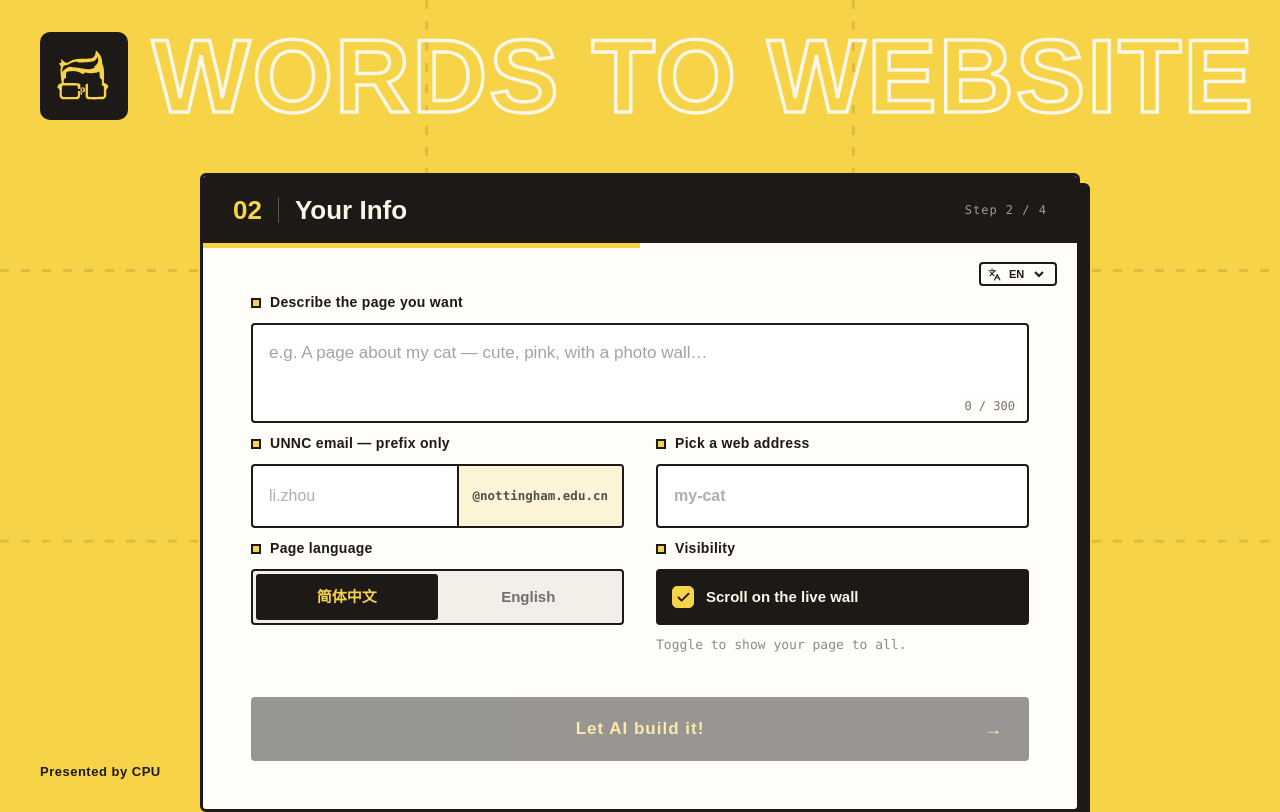
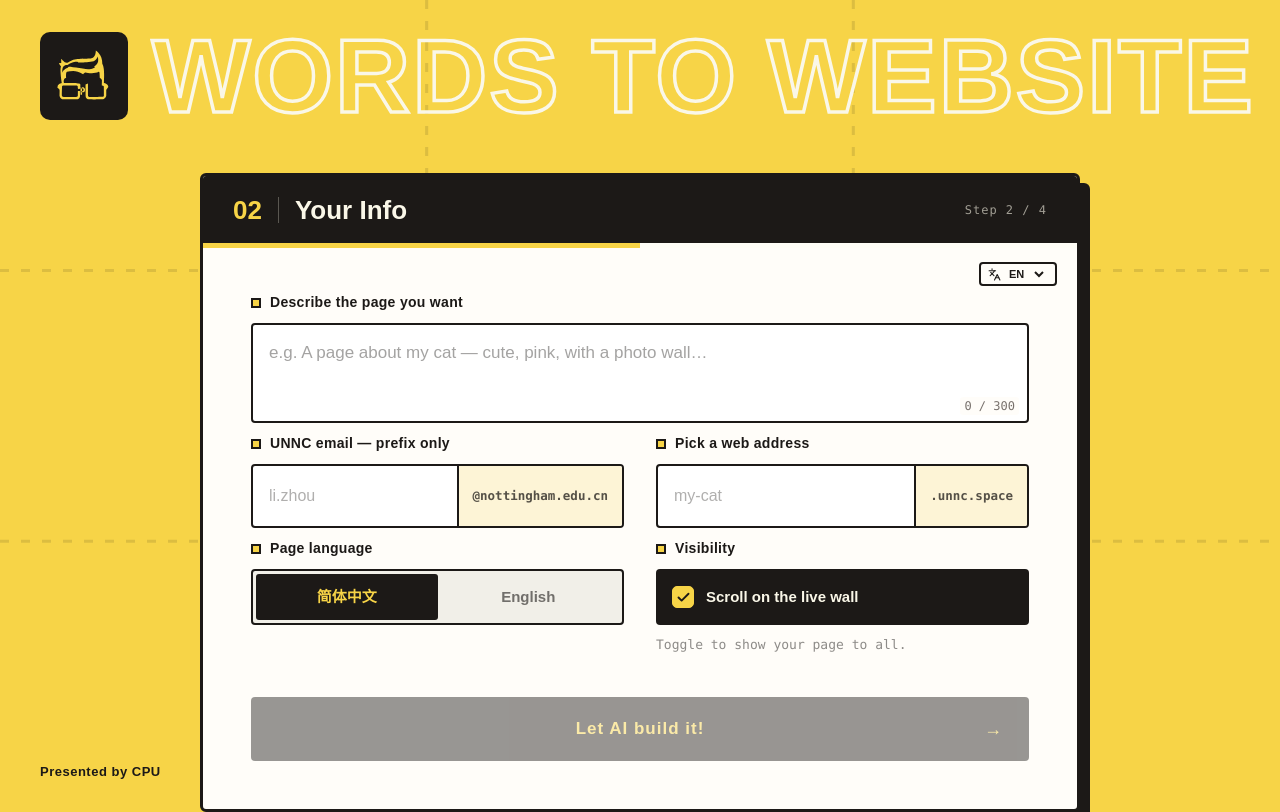
Before and after one commit to Ackii-Lo/Words2Site, a Vue app in the folder apps/web/: page /start in a window 1280 px wide. Both pictures are taken after a click on the button "Start". Built offline with nearby package versions, Linux system fonts and the light colour scheme; no server answers.

Commit message:
refactor(web): drop url preview line, suffix in input

```diff
--- a/apps/web/src/components/home/FormStep.vue
+++ b/apps/web/src/components/home/FormStep.vue
@@ -120,19 +120,18 @@ function submit() {
     </div>
     <div class="fgroup">
       <div class="flabel">{{ t("form.domainLabel") }}</div>
+      <div class="email-group">
         <input
           v-model="domainLabel"
-        class="field-input"
+          class="email-input"
           type="text"
           autocapitalize="off"
           autocorrect="off"
           spellcheck="false"
           placeholder="my-cat"
         />
-      <p v-if="domainLabel" class="hint">
-        {{ t("form.urlPrefix") }}<mark>{{ domainLabel }}</mark
-        >{{ domainSuffix }}/
-      </p>
+        <span class="email-addon">{{ domainSuffix }}</span>
+      </div>
       <p
         v-if="domainStatus !== 'idle'"
         class="domain-status"
@@ -327,18 +326,13 @@ function submit() {
   flex: 0 0 auto;
   user-select: none;
 }
-/* 提示行：邮箱完整地址 / 网址预览，mono 小字，两列视觉对称 */
+/* 提示行（dim：表单区说明小字） */
 .hint {
   margin-top: 8px;
   font-family: Consolas, Menlo, ui-monospace, monospace;
   font-size: 10.5px;
   color: rgba(28, 25, 23, 0.72);
   word-break: break-all;
-}
-.hint mark {
-  padding: 0 1px;
-  background: #f7d447;
-  color: #1c1917;
 }
 .hint.dim {
   color: rgba(28, 25, 23, 0.5);
@@ -540,9 +534,6 @@ function submit() {
     margin-top: 10px;
     font-size: 13px;
   }
-  .hint mark {
-    padding: 1px 2px;
-  }
   .domain-status {
     margin-top: 8px;
     font-size: 13px;
--- a/apps/web/src/components/home/WaitingStep.vue
+++ b/apps/web/src/components/home/WaitingStep.vue
@@ -146,6 +146,7 @@ onUnmounted(stopTimers);
   animation: floaty 3.2s ease-in-out infinite;
 }
 .logo-mark {
+  color: #000000;
   width: 46px;
   height: 44px;
 }
--- a/apps/web/src/i18n/en.ts
+++ b/apps/web/src/i18n/en.ts
@@ -27,7 +27,6 @@ const dict = {
   "form.emailLabel": "UNNC email — prefix only",
   "form.emailPh": "li.zhou",
   "form.domainLabel": "Pick a web address",
-  "form.urlPrefix": "Your URL: https://",
   "form.domainChecking": "Checking availability…",
   "form.domainFree": "Available",
   "form.domainTaken": "Already taken — try another",
--- a/apps/web/src/i18n/zh.ts
+++ b/apps/web/src/i18n/zh.ts
@@ -28,7 +28,6 @@ const dict: Record<keyof typeof en, string> = {
   "form.emailLabel": "宁诺邮箱（只填前缀）",
   "form.emailPh": "li.zhou",
   "form.domainLabel": "为你的网页选个网址",
-  "form.urlPrefix": "你的网址：https://",
   "form.domainChecking": "正在检查是否可用…",
   "form.domainFree": "可用",
   "form.domainTaken": "已被别人用了，换一个试试",
```
Lines whose indentation alone changed are shown as unchanged.
